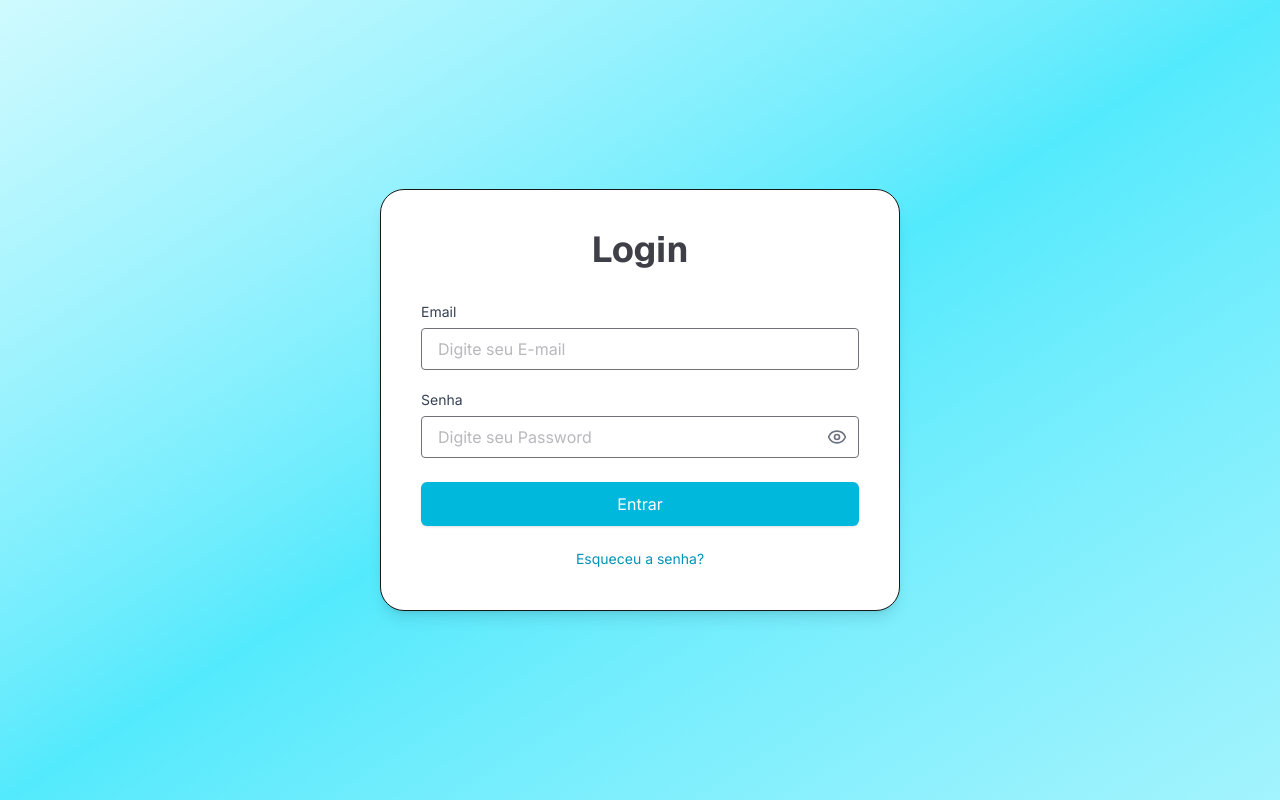
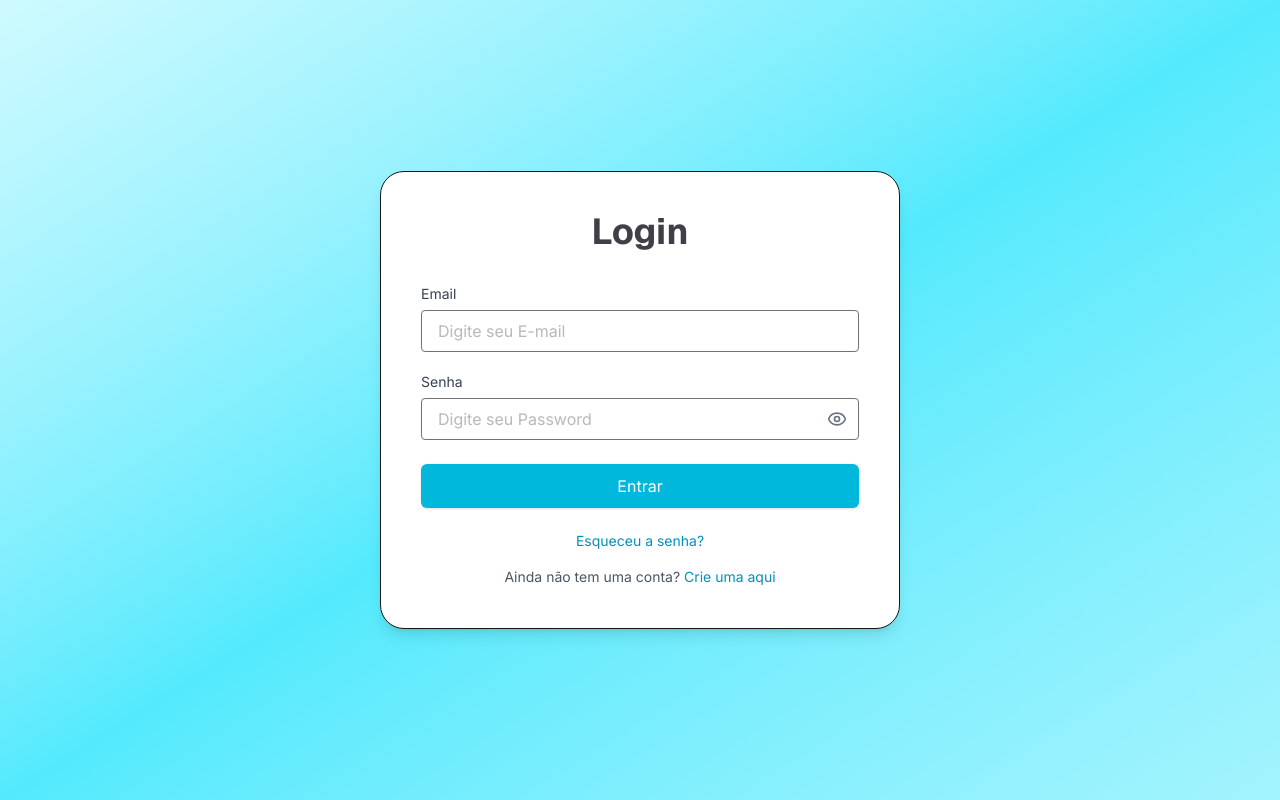
Before and after one commit to floback/SCAN_QRCODE, a Next.js app in the folder client/: page /auth in a window 1280 px wide. Built offline with nearby package versions, Linux system fonts and the light colour scheme.

Commit message:
feat(Auth metode): :sparkles: Create new contact
Add link create new contact

```diff
--- a/client/src/app/auth/page.tsx
+++ b/client/src/app/auth/page.tsx
@@ -51,7 +51,7 @@ export default function LoginPage() {
         className="bg-white p-10 w-130 rounded-3xl border shadow-lg"
       >
         <div className="mb-8 text-center">
-        <h2 className="text-4xl font-bold text-zinc-700 font-sans">Login</h2>
+          <h2 className="text-4xl font-bold text-zinc-700 font-sans">Login</h2>
         </div>
 
         {error && (
@@ -81,7 +81,7 @@ export default function LoginPage() {
           <div className="relative">
             <input
               type={showPassword ? "text" : "password"}
-            className="w-full border px-4 py-2 rounded text-zinc-500"
+              className="w-full border px-4 py-2 rounded text-zinc-500"
               value={password}
               onChange={(e) => setPassword(e.target.value)}
               placeholder="Digite seu Password"
@@ -117,6 +117,18 @@ export default function LoginPage() {
             Esqueceu a senha?
           </a>
         </div>
+
+        <div className="mt-3 text-center">
+          <span className="text-sm text-gray-600">
+            Ainda não tem uma conta?{" "}
+            <a
+              href="/register"
+              className="text-cyan-600 hover:text-cyan-800 hover:underline transition-colors"
+            >
+              Crie uma aqui
+            </a>
+          </span>
+        </div>
       </form>
     </div>
   );
```
